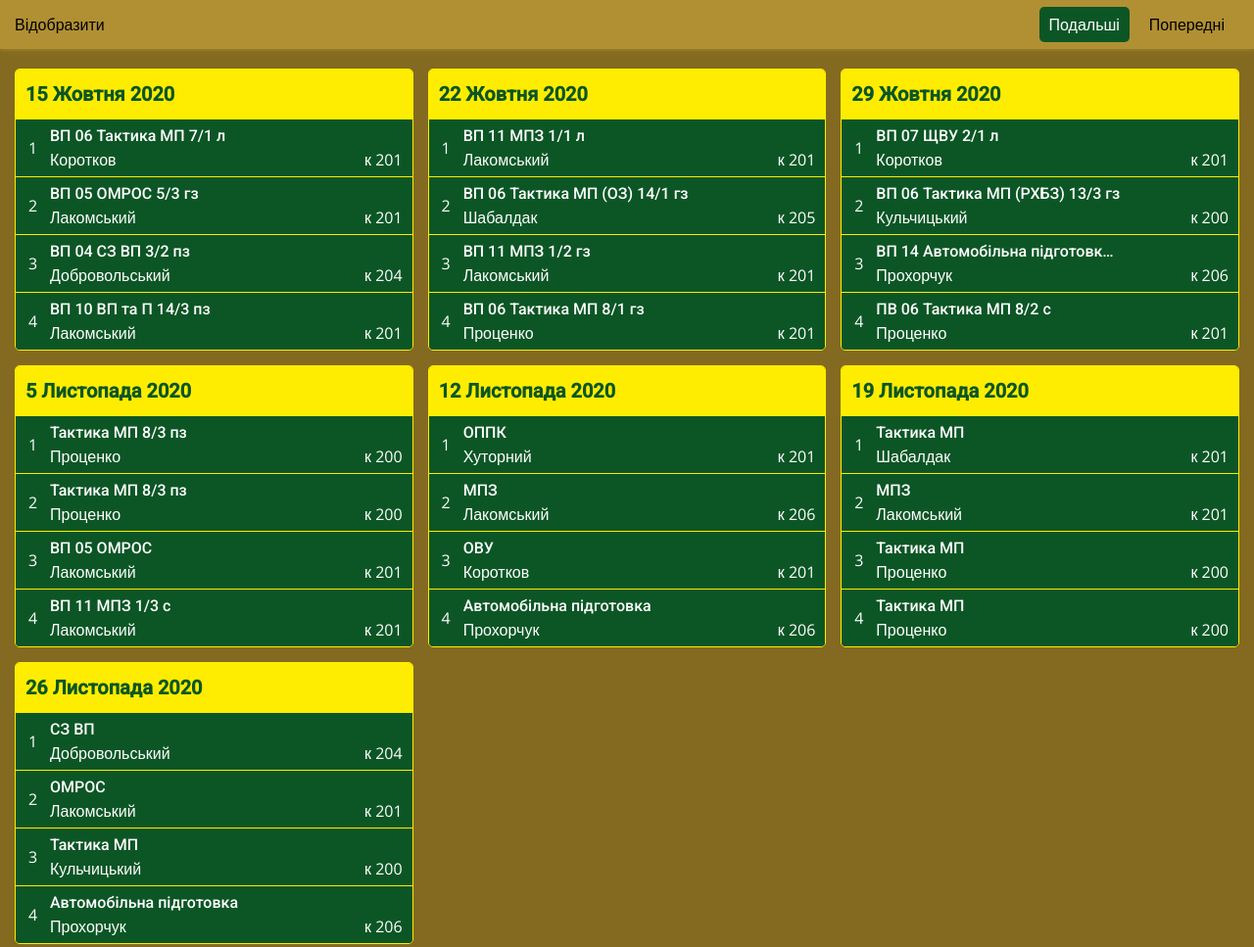
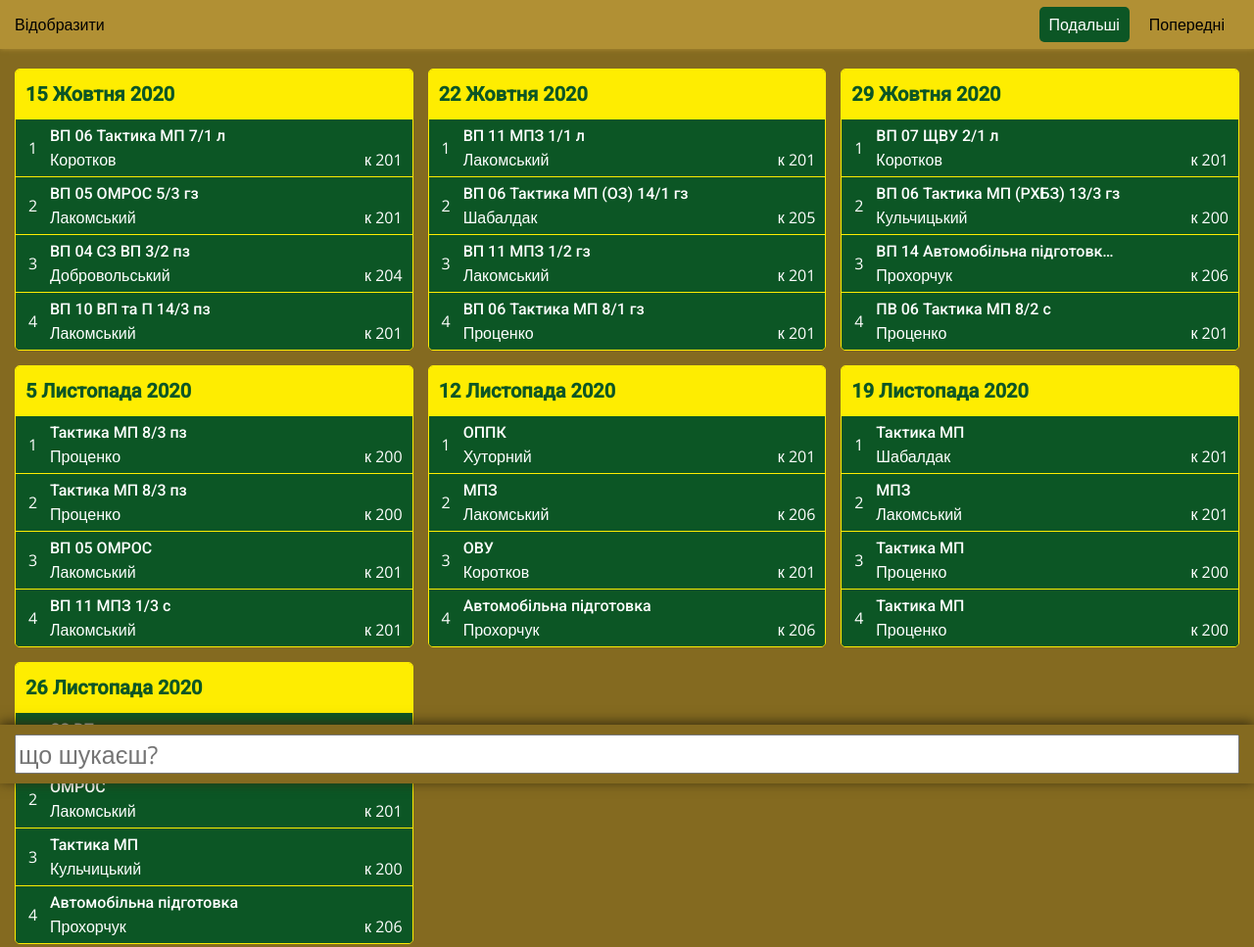
Before and after one commit to Andrii256/katedra, a plain HTML site: page schedule/index.html in a window 1280 px wide. Shown: the whole page at 98% size. Drawn offline with nearby package versions, Linux system fonts and the light colour scheme.

Commit message:
search in shedule added

```diff
--- a/schedule/index.html
+++ b/schedule/index.html
@@ -26,6 +26,10 @@
    <article class="days" id="days">
    </article>
 
+   <div class="search">
+      <input type="text" class="search__input" placeholder="що шукаєш?">
+   </div>
+
    <script src="main.js" type="module"></script>
    <script src="mainBabeled.js" type="module"></script>
 </body>
--- a/schedule/main.js
+++ b/schedule/main.js
@@ -156,6 +156,8 @@ function createLesson(lessonObj) {
 }
 
 function renderDays(arrayOfDays) {
+   currentDays = arrayOfDays;
+
    daysContainer.innerHTML = "";
    arrayOfDays.forEach((day) => {
       daysContainer.appendChild(createDay(day));
@@ -165,6 +167,7 @@ function renderDays(arrayOfDays) {
 const today = new Date();
 const nextDays = initialDays.filter((day) => day.date >= today);
 const complitedDays = initialDays.filter((day) => day.date < today);
+let currentDays = [];
 const daysContainer = document.querySelector("#days");
 const nextButton = document.querySelector("#next");
 const previousButton = document.querySelector("#previous");
@@ -174,3 +177,29 @@ complitedDays.sort((dayA, dayB) => dayB.date - dayA.date); // init
 renderDays(nextDays);
 nextButton.addEventListener("click", () => renderDays(nextDays));
 previousButton.addEventListener("click", () => renderDays(complitedDays));
+
+
+/* search feature */
+const input = document.querySelector('.search__input');
+
+function search(query) {
+   renderDays(currentDays);
+
+   let days = [...document.querySelectorAll('.day')];
+   return days.filter(day => day.innerText.toUpperCase().includes(query.toUpperCase()));
+}
+
+function render(array) {
+   daysContainer.innerHTML = '';
+
+   array.forEach(elem => {
+      daysContainer.appendChild(elem);
+   });
+}
+
+
+input.addEventListener('input', (event) => {
+   const query = event.target.value;
+
+   render(search(query));
+})
--- a/schedule/style.css
+++ b/schedule/style.css
@@ -15,6 +15,7 @@ body {
 
    font-family: 'Open Sans', sans-serif;
    background-color: var(--color-brown);
+   min-height: 100vh;
 }
 
 
@@ -128,3 +129,28 @@ body {
    display: flex;
    justify-content: space-between;
 }
+
+.search {
+   padding: 10px 15px;
+   position: fixed;
+   bottom: 0;
+   display: -webkit-box;
+   display: -ms-flexbox;
+   display: flex;
+   -webkit-box-align: center;
+       -ms-flex-align: center;
+           align-items: center;
+   width: 100%;
+   background-color: var(--color-brown);
+   -webkit-box-shadow: 0 -2px 12px #352b0e;
+           box-shadow: 0 -2px 12px #352b0e;
+}
+
+.search__input {
+   height: 40px;
+   font-size: 25px;
+   -webkit-box-flex: 1;
+       -ms-flex-positive: 1;
+           flex-grow: 1;
+   font-family: 'Open Sans', sans-serif;
+}
--- a/teachers/style.css
+++ b/teachers/style.css
@@ -28,6 +28,7 @@ body {
 
    font-family: 'Open Sans', sans-serif;
    background-color: var(--color-brown);
+   min-height: 100vh;
 }
 
 /* teachers */
```
Lines whose indentation alone changed are shown as unchanged.
